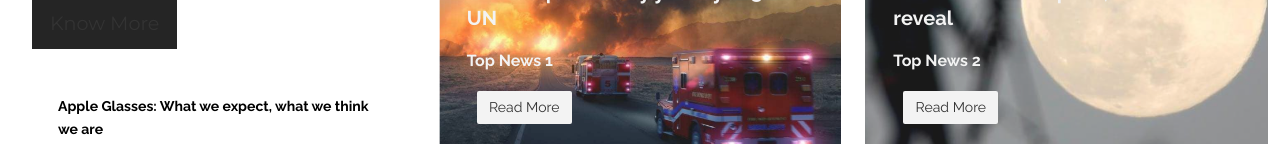
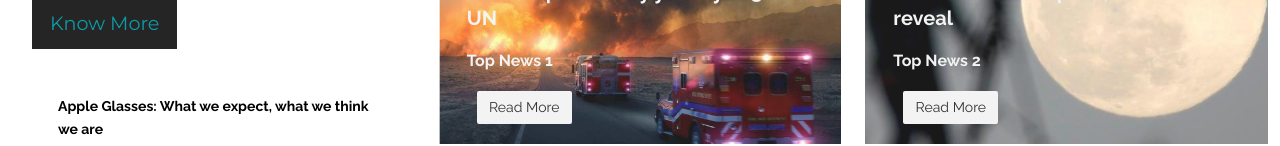
Before and after one commit to TechBot505/News-Article-Website, a plain HTML site: page index.html in a window 1280 px wide. Shown: the part 474-620 px from the top of the page. Drawn offline with Linux system fonts and the light colour scheme.

Commit message:
Update styles.css

```diff
--- a/styles.css
+++ b/styles.css
@@ -177,7 +177,7 @@ hr{
 }
 
 .banner-main-content button a{
-    color: ##0E9AA7;
+    color: #0E9AA7;
     transition: color 1s ease;
 }
 
```
